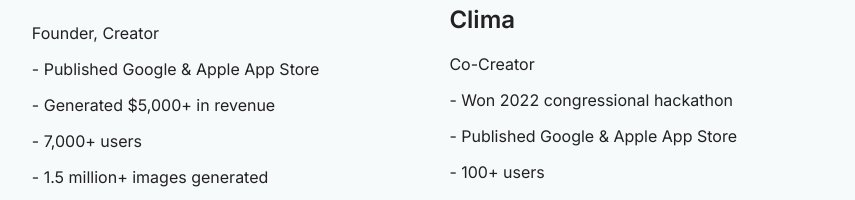
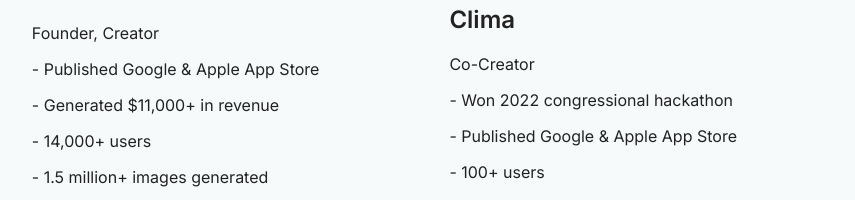
Before and after one commit to RationalChestnut/portfolio_project, a React (Create React App) app: page / in a window 1280 px wide. Shown: the part 1125-1325 px from the top of the page, without its empty margins (408-1263 px from the left). Built offline with nearby package versions, Linux system fonts and the light colour scheme.

Commit message:
Updated data

```diff
--- a/src/pages/Projects/ProjectsData.data.js
+++ b/src/pages/Projects/ProjectsData.data.js
@@ -13,8 +13,8 @@
     role: "Founder, Creator",
     highlights: [
       "Published Google & Apple App Store",
-      "Generated $5,000+ in revenue",
-      "7,000+ users",
+      "Generated $11,000+ in revenue",
+      "14,000+ users",
       "1.5 million+ images generated",
     ],
     left: true,
```
